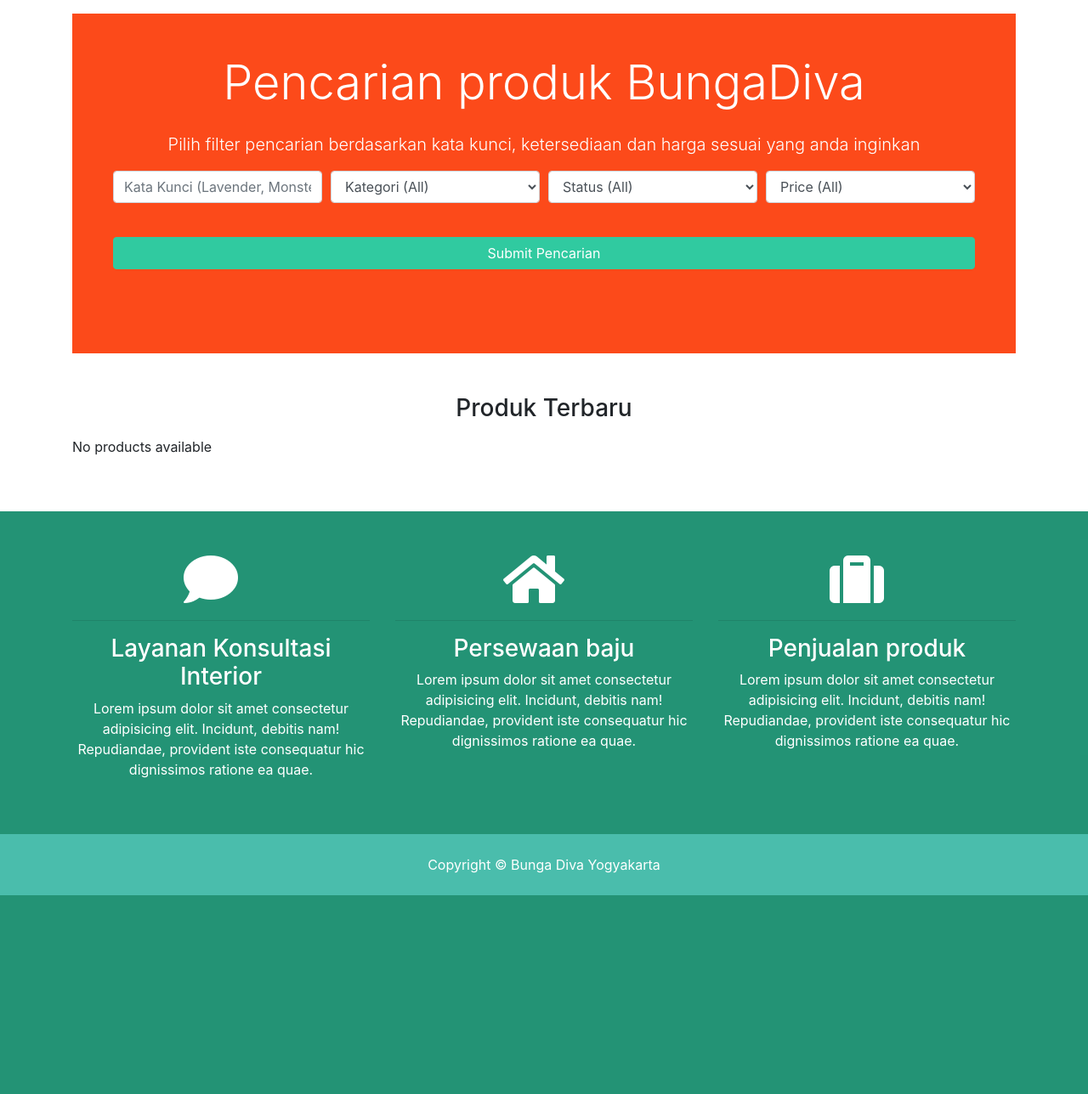
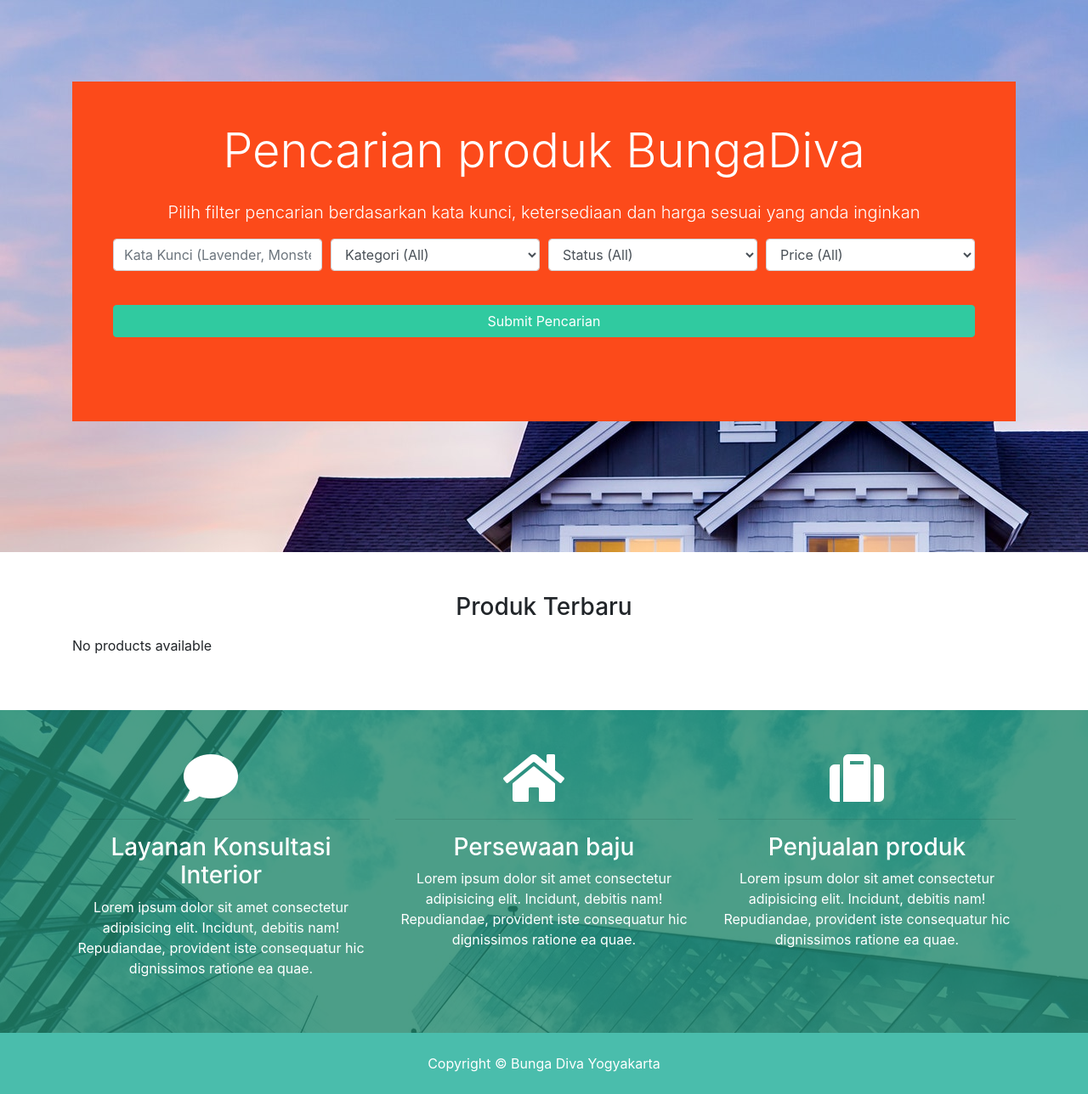
Before and after one commit to choirulihwan/bungadiva-django, a Django app: page / in a window 1280 px wide. Shown: the part 128-1416 px from the top of the page at 85% size. Before the commit the page ends 1182 px from the top, so only its background shows below. Run offline with Django 3.2, Linux system fonts and the light colour scheme; data that the repository does not hold is empty; some libraries are stand-ins or nearby versions.

Commit message:
modify style.css => background home

```diff
--- a/bungadiva/static/css/style.css
+++ b/bungadiva/static/css/style.css
@@ -15,7 +15,7 @@ img {
   margin-right: 0.4rem; }
 
 #showcase {
-  background: url(../img/showcase.jpg) no-repeat top center fixed/cover !important;
+  background: url(../img/showcase.jpg); no-repeat top center fixed/cover !important;
   position: relative;
   min-height: 650px;
   color: #fff;
@@ -34,7 +34,7 @@ img {
     background: rgba(51, 51, 51, 0.8); }
 
 #services {
-  background: url(../img/building.jpg) no-repeat top center fixed/cover;
+  background: url(../img/building.jpg) no-repeat top center; /*fixed/cover !important;*/
   min-height: 300px;
   position: relative;
   overflow: hidden; }
@@ -74,10 +74,10 @@ img {
     background-color: #4abdac !important;
 }
 
-#showcase, #showcase-inner {
+/*#showcase, #showcase-inner {
     padding-top: 1rem;
     min-height: 0px;
-}
+}*/
 
 #showcase .overlay {
     background: #FC4A1A;
```
